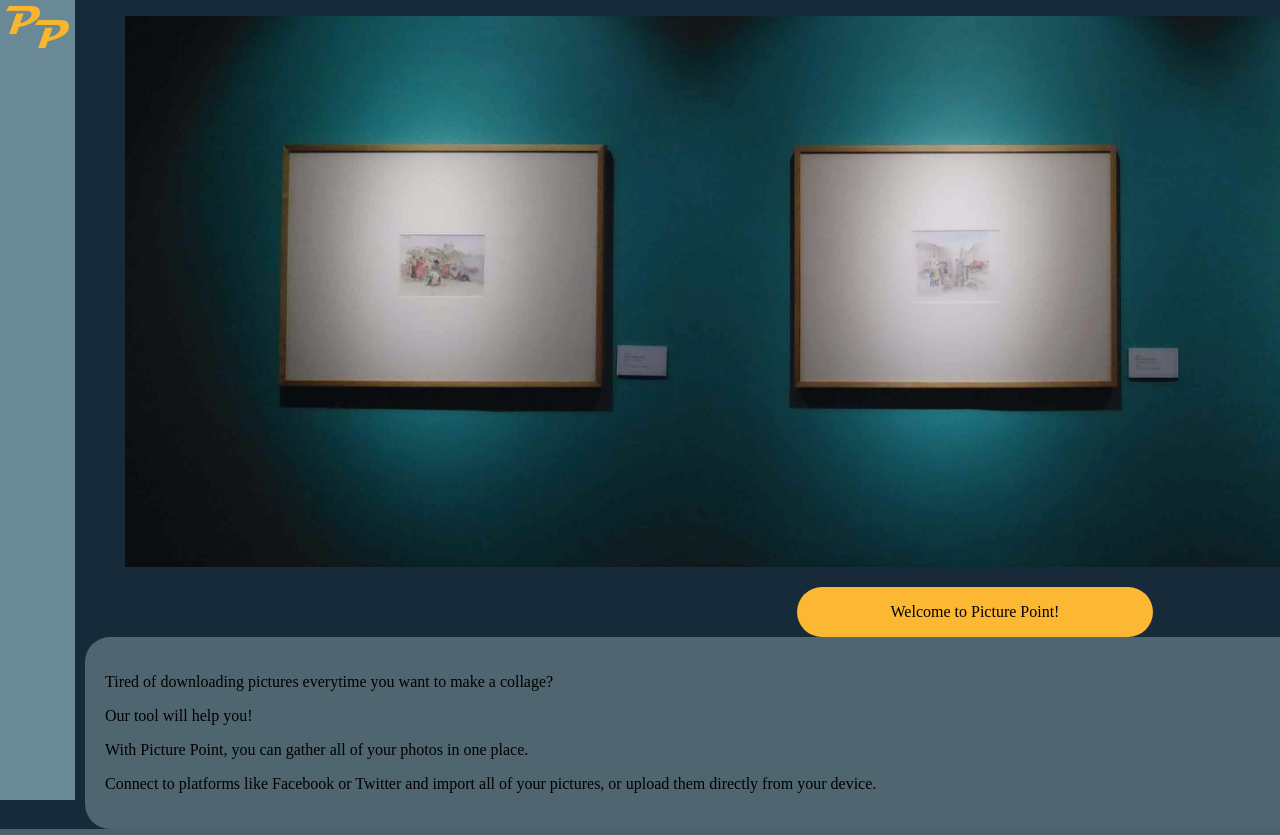
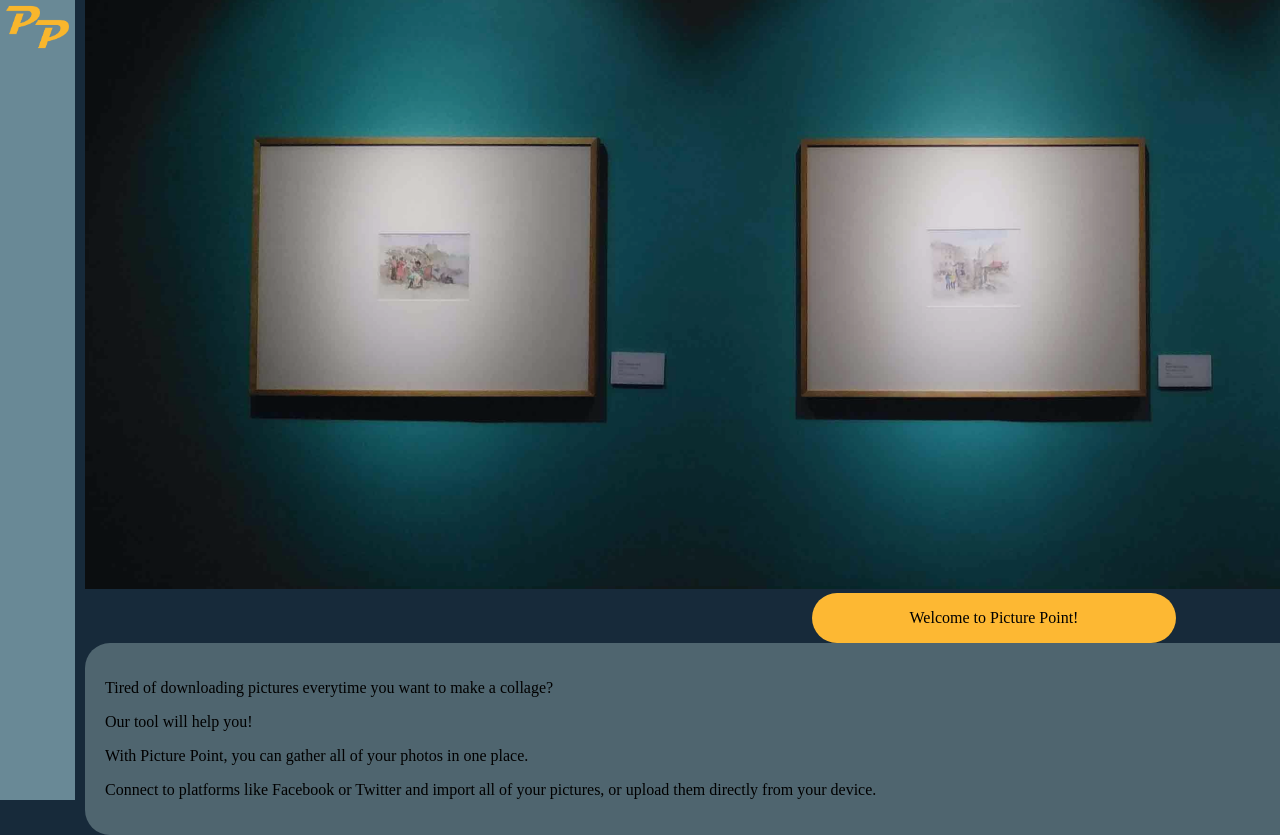
Before and after one commit to DxxxAce/Picture-Point, a PHP site: page /html/index.html in a window 1280 px wide; the page is wider, and only the part inside the window is pictured. Run offline with PHP 8.4, Linux system fonts and the light colour scheme.

Commit message:
jesus christ

```diff
--- a/css/index.css
+++ b/css/index.css
@@ -6,7 +6,7 @@ body {
     background-color: #4F656F;
     text-align: justify;
     align-self: end;
-    width: 100%;
+    width: 98%;
     height: auto;
     border-radius: 25px;
     padding: 20px;
@@ -21,9 +21,6 @@ body {
     justify-content: center;
     align-items: center;
   }
-  .photo{
-      align-self: center;
-  }
   .menu {
     background-color: #698996;
     text-align: justify;
@@ -37,4 +34,5 @@ body {
   }
   .home-main{
         flex-direction: column;
+        justify-content: left;
   }
--- a/html/index.html
+++ b/html/index.html
@@ -18,10 +18,7 @@
                     <a href="index.html"> <img src="../media/Logos/final/pptext.png" alt="Picture Point Logo" width="75px"> </a>
             </div>
             <div class="home-main">
-                <div class="photo">
-                    <figure typeof:sa="image">
-                       <img src="..\media\in-page-images\index-about-gallery.png" alt="Artgallery" width="1700px">
-                </div>
+                       <img src="..\media\in-page-images\index-about-gallery.png" alt="Artgallery">
                 <div class="rounded-box">
                     <p>Welcome to Picture Point!</p>
                 </div>
```
